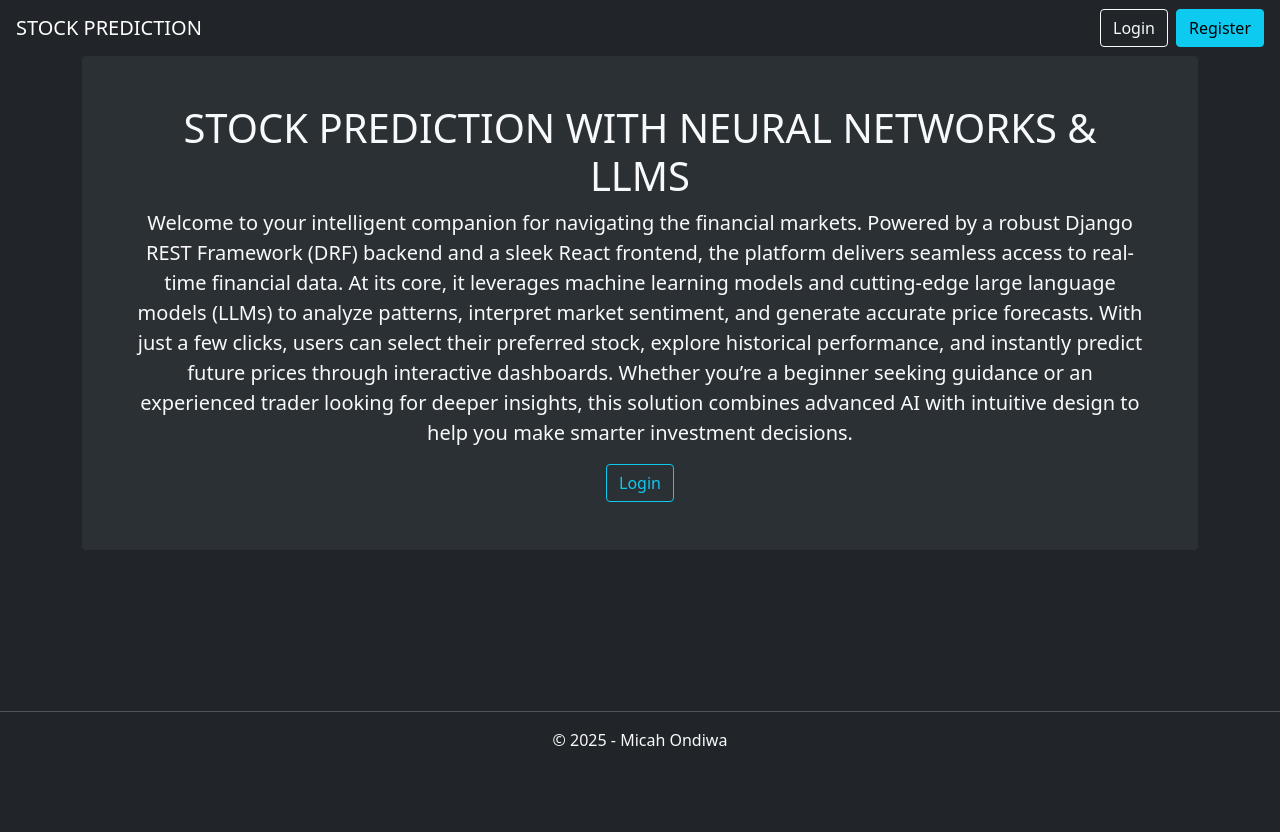
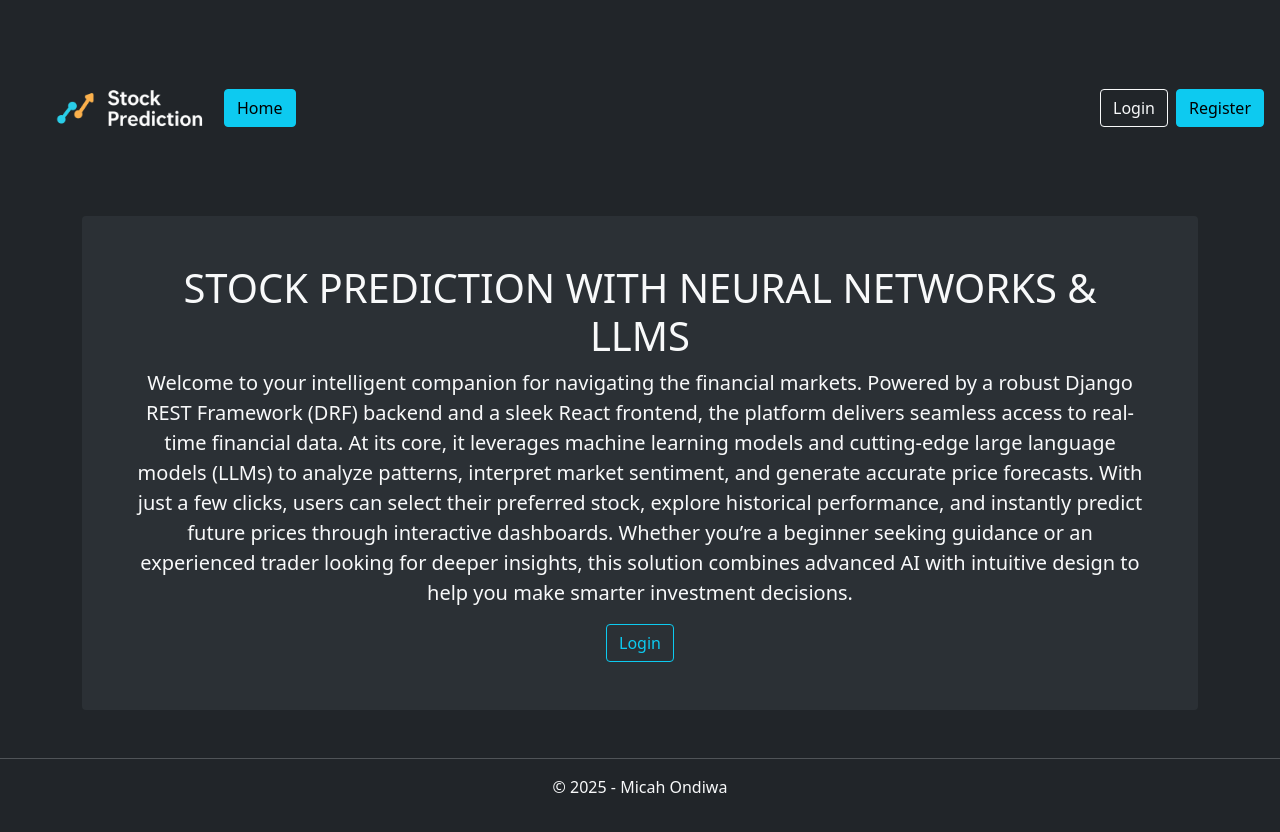
Before and after one commit to micahondiwa/stock-prediction-portal, a React (Vite) app in the folder frontend-react/: page / in a window 1280 px wide. Shown: the top 832 px of the page. Before the commit the page ends 800 px from the top, so only its background shows below. Built offline with nearby package versions, Linux system fonts and the light colour scheme.

Commit message:
Login functionality

```diff
--- a/frontend-react/src/components/Header.jsx
+++ b/frontend-react/src/components/Header.jsx
@@ -1,6 +1,7 @@
 import React, { useContext } from "react";
 import { Link } from "react-router-dom";
 import { AuthContext } from "../AuthProvider";
+import logo from "../assets/images/logo.png"
 
 function Header() {
     const { isLoggedIn, setIsLoggedIn } = useContext(AuthContext);
@@ -13,22 +14,17 @@ function Header() {
 
     return (
         <nav className="navbar navbar-expand-lg navbar-dark bg-dark px-3">
-            <Link className="navbar-brand" to="/">STOCK PREDICTION</Link>
+            <img src={logo} alt="Logo" className="me-2" style={{ height: "200px", width: "200px" }} />
+            <Link className="btn btn-info" to="" >Home</Link>
 
             <div className="ms-auto">
                 {!isLoggedIn ? (
                     <>
-                        <Link className="btn btn-outline-light me-2" to="/login">
-                            Login
-                        </Link>
-                        <Link className="btn btn-info" to="/register">
-                            Register
-                        </Link>
+                        <Link className="btn btn-outline-light me-2" to="/login">Login</Link>
+                        <Link className="btn btn-info" to="/register">Register</Link>
                     </>
                 ) : (
-                    <button className="btn btn-danger" onClick={handleLogout}>
-                        Logout
-                    </button>
+                    <button className="btn btn-danger" onClick={handleLogout}>Logout</button>
                 )}
             </div>
         </nav>
--- a/frontend-react/src/components/Login.jsx
+++ b/frontend-react/src/components/Login.jsx
@@ -37,7 +37,7 @@ function Login() {
     };
 
     return (
-        <div className="container">
+        <div className="container flex items-center justify-center flex-1">
             <div className="row justify-content-center">
                 <div className="col-md-6 bg-light-dark p-5 rounded">
                     <h3 className="text-light text-center mb-4">
```
